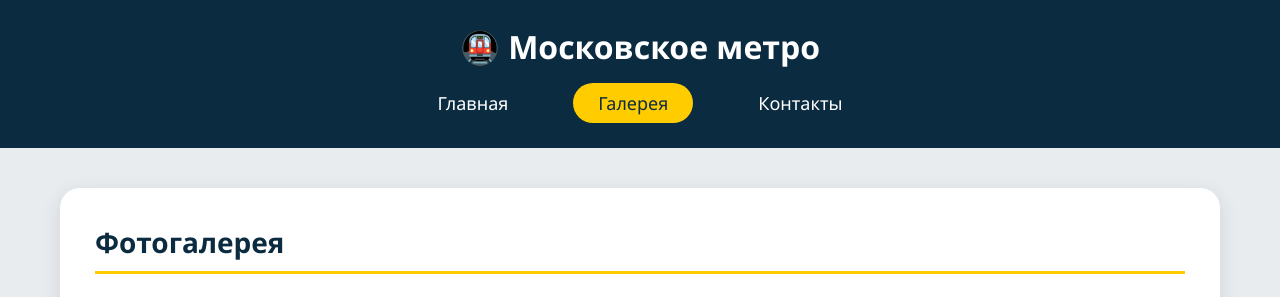
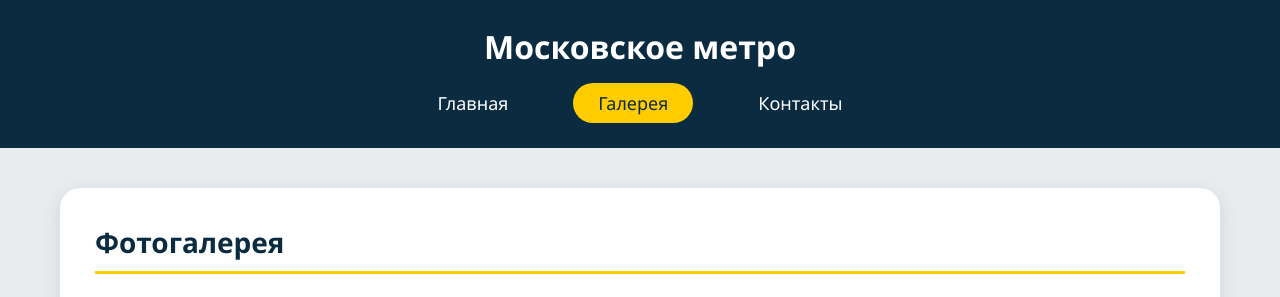
Before and after one commit to elena20102023-design/Shibaev141, a plain HTML site: page gallery.html in a window 1280 px wide. Shown: the top 297 px of the page. Drawn offline with Linux system fonts and the light colour scheme.

Commit message:
Update gallery.html

```diff
--- a/gallery.html
+++ b/gallery.html
@@ -9,7 +9,7 @@
 <body>
 
 <header>
-    <h1>🚇 Московское метро</h1>
+    <h1> Московское метро</h1>
     <nav>
         <a href="index.html">Главная</a>
         <a href="gallery.html" class="active">Галерея</a>
```
